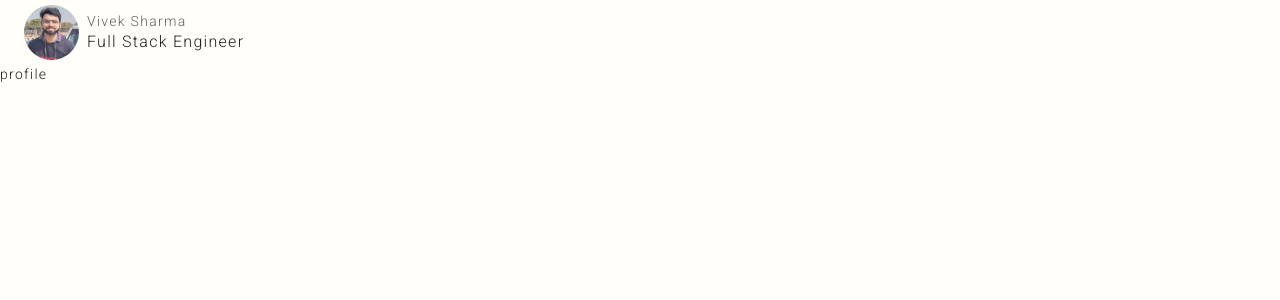
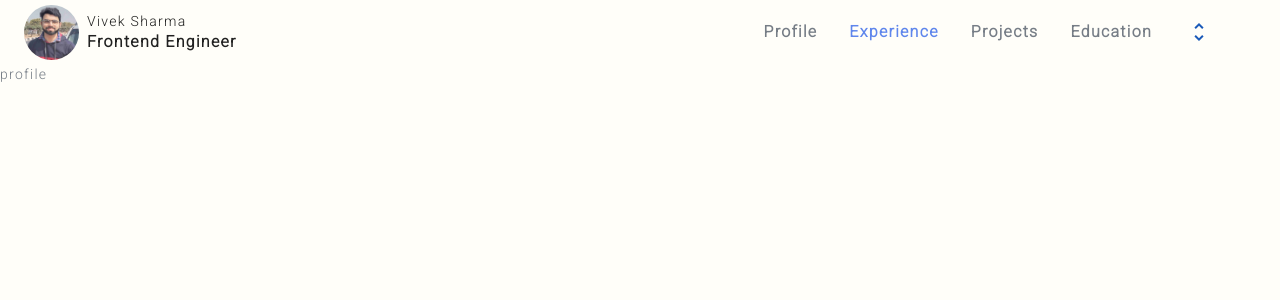
Before and after one commit to Vivekvashista/web-portfolio, a React (Create React App) app: page / in a window 1280 px wide. Shown: the top 300 px of the page. Built offline with nearby package versions, Linux system fonts and the light colour scheme.

Commit message:
added interest typing effect and nav link UI created

```diff
--- a/src/theme.js
+++ b/src/Theming/theme.js
@@ -3,6 +3,7 @@ import typography from "./typography";
 
 export const theme = createTheme({
   palette: {
+    type: 'dark',
     common:{
       white: `#fff`,
       black: `#000`
@@ -19,6 +20,10 @@ export const theme = createTheme({
     background: {
       main: "#FFFEF9",
     },
+    text: {
+      primary: '#767d86',
+      secondary: '#5f86ec'
+    }
   },
   typography: {
     ...typography
--- a/src/typography.js
+++ b/src/Theming/typography.js
@@ -20,12 +20,12 @@ const typography = {
     letterSpacing: '0.08rem'
   },
   h5: {
-    fontWeight: 500,
+    fontWeight: 600,
     fontSize: 16,
     letterSpacing: '0.08rem'
   },
   h6: {
-    fontWeight: 500,
+    fontWeight: 600,
     fontSize: 14,
     letterSpacing: '0.08rem'
   },
--- a/src/index.js
+++ b/src/index.js
@@ -4,7 +4,7 @@ import App from './App';
 import reportWebVitals from './reportWebVitals';
 import ThemeProvider from "@material-ui/styles/ThemeProvider";
 import CssBaseline from "@material-ui/core/CssBaseline";
-import {theme} from "./theme";
+import {theme} from "./Theming/theme";
 
 ReactDOM.render(
   <ThemeProvider theme={theme}>
--- a/src/layout/AppHeader.js
+++ b/src/layout/AppHeader.js
@@ -6,9 +6,45 @@ import Photo from '../assets/photo.jpg';
 import {makeStyles} from "@material-ui/core/styles";
 import {Box} from "@material-ui/core";
 import {Typography} from "@material-ui/core";
+import {List} from "@material-ui/core";
+import constants from "../utils/constants";
+import {ListItem} from "@material-ui/core";
+import {ListItemIcon} from "@material-ui/core";
+import {IconButton} from "@material-ui/core";
+import {UnfoldMore} from "@material-ui/icons";
+import {ListItemText} from "@material-ui/core";
+import {useState} from "react";
+import {useEffect} from "react";
+import {InterestService} from "../utils/helpers";
 
 const AppHeader = () => {
   const classes = useStyles();
+
+  const [jobTitle, setJobTitle] = useState("");
+  function getNavItem(index) {
+    return ({
+      variant: 'h5',
+      color: index === 1 ? "textSecondary" : "textPrimary"
+    });
+  }
+
+  const showInterestedJobTitles = (interests) => {
+    let factor = 1;
+    for(let i = 1 ; i <= interests.length ; i++){
+      const title = interests.getNext();
+      title.split('').forEach((ch, ind) => {
+        setTimeout( () => {
+          setJobTitle(title.substr(0, ind+1));
+        }, 100 * factor);
+        factor++;
+      });
+      factor+=10;
+    }
+  }
+
+  useEffect(() => {
+    showInterestedJobTitles(new InterestService(constants.interests));
+  }, []);
 
   return (
     <AppBar position='sticky' elevation={0}>
@@ -19,11 +55,29 @@ const AppHeader = () => {
             <Typography variant='body2' component='div'>
               Vivek Sharma
             </Typography>
-            <Typography variant='h5' component='div' color='textPrimary'>
-              Full Stack Engineer
+            <Typography variant='h5' component='div'>
+              {jobTitle}
             </Typography>
           </Box>
         </Box>
+        <List component='nav' classes={{root: classes.list}}>
+          {
+            constants.navItems.map((item, index) => (
+              <ListItem key={index} className={classes.transition}>
+                <ListItemText primaryTypographyProps={getNavItem(index)}>
+                  {item}
+                </ListItemText>
+              </ListItem>
+            ))
+          }
+          <ListItem>
+            <ListItemIcon>
+              <IconButton size='small' color='secondary'>
+                <UnfoldMore/>
+              </IconButton>
+            </ListItemIcon>
+          </ListItem>
+        </List>
       </Toolbar>
     </AppBar>
   );
@@ -36,7 +90,33 @@ const useStyles = makeStyles(theme => ({
     marginRight: theme.spacing(1)
   },
   info: {
-    color: theme.palette.grey.A700,
-  }
+    //color: theme.palette.grey.A700,
+  },
+  list: {
+    display: 'flex',
+    marginLeft: `auto`,
+    // marginRight: 'auto'
+  },
+  transition: {
+    position: 'relative',
+    cursor: 'pointer',
+    "&:hover": {
+      color: theme.palette.secondary.main,
+      "&::after": {
+        transform: 'scaleX(1)',
+      }
+    },
+    "&::after": {
+      content: "''",
+      position: "absolute",
+      width : '100%',
+      height : '2px',
+      bottom: '0',
+      left: '0',
+      background: theme.palette.secondary.main,
+      transform: 'scaleX(0)',
+      transition : 'transform 0.4s ease-in-out'
+    }
+  },
 }));
 export default AppHeader;
--- /dev/null
+++ b/src/utils/constants.js
@@ -0,0 +1,6 @@
+const constants = {
+  navItems: ["Profile", "Experience", "Projects", "Education"],
+  interests: ["Full Stack Engineer", "Frontend Engineer", "Javascript Developer", "Web developer"]
+}
+
+export default constants;
--- /dev/null
+++ b/src/utils/helpers.js
@@ -0,0 +1,8 @@
+export function InterestService(interests) {
+  let currentInterest = 0;
+  this.getNext = function (){
+    return interests[(currentInterest++ % interests.length)];
+  };
+
+  this.length = interests.length;
+}
```
